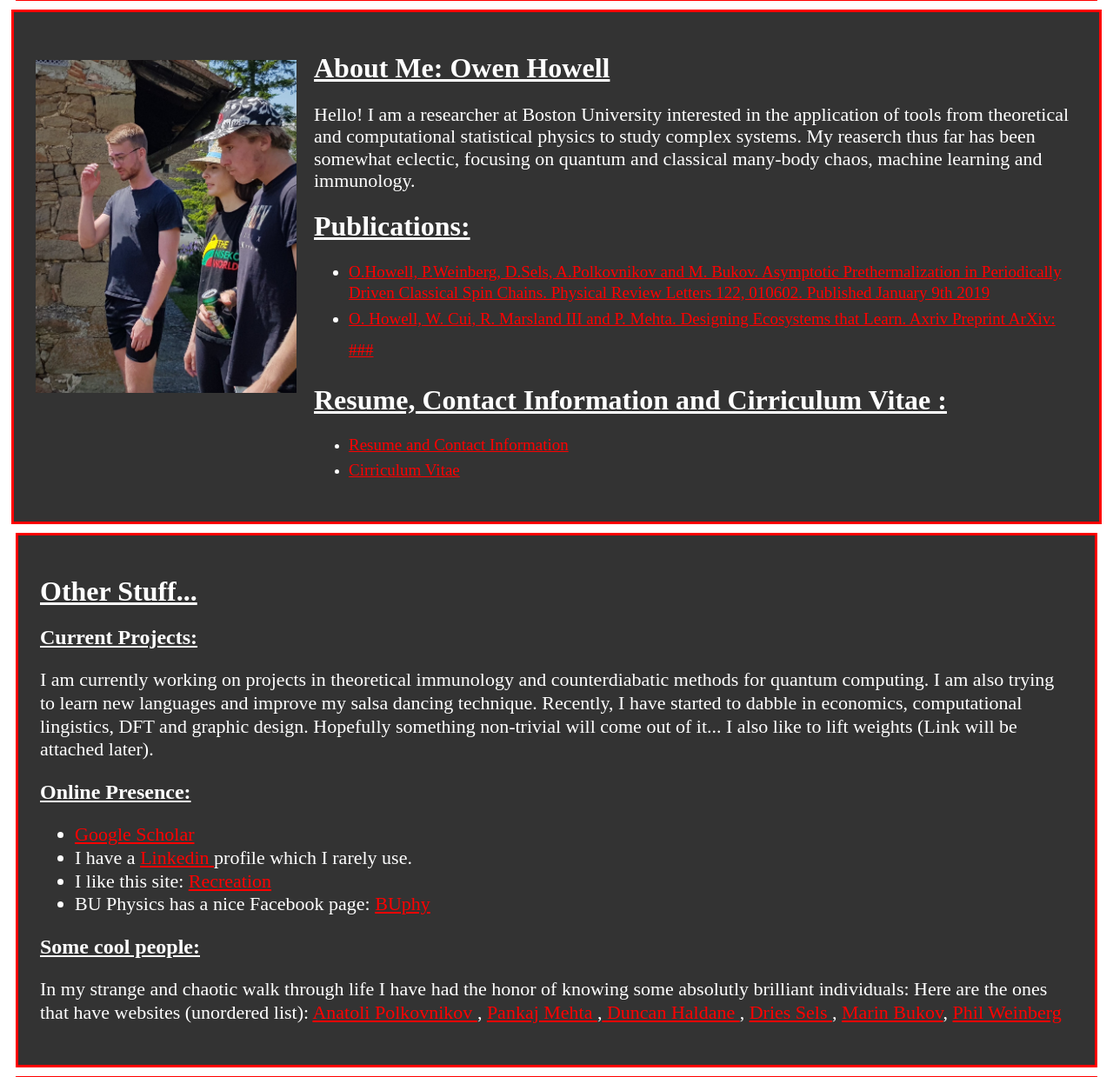
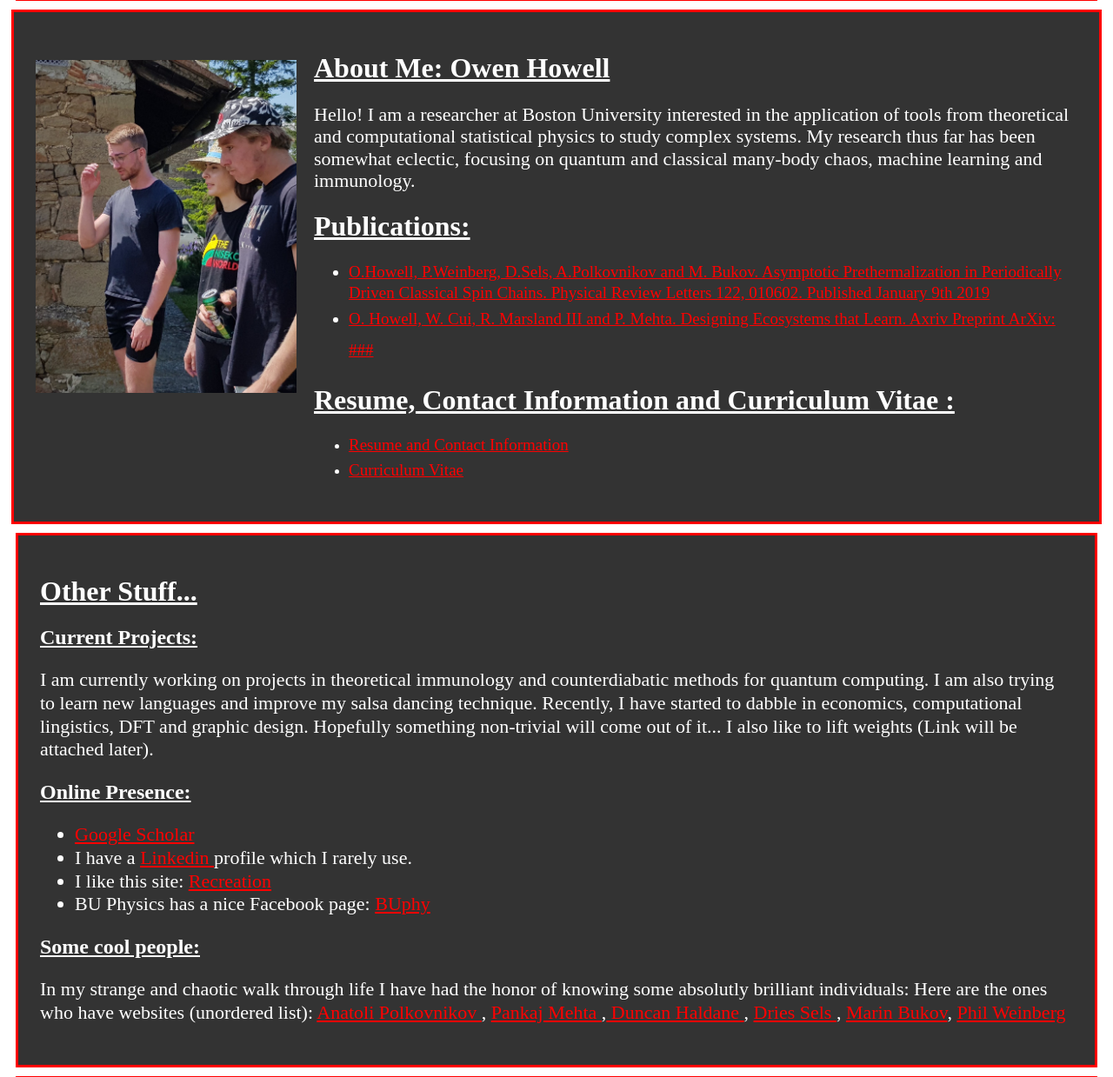
Before and after one commit to owenhowell20/owenhowell20.github.io, a plain HTML site: page index.html in a window 1280 px wide. Shown: the part 199-1438 px from the top of the page at 87% size. Drawn offline with Linux system fonts and the light colour scheme.

Commit message:
Initial commit

```diff
--- a/index.html
+++ b/index.html
@@ -35,7 +35,7 @@
 
 <h1>  <u> About Me: Owen Howell </u> </h1>
 
-<p style="line-height: 19pt ; font-size: 22px "" > Hello! I am a researcher at Boston University interested in the application of tools from theoretical and computational statistical physics to study complex systems. My reaserch thus far has been somewhat eclectic, focusing on quantum and classical many-body chaos, machine learning and immunology.  </p>
+<p style="line-height: 19pt ; font-size: 22px "" > Hello! I am a researcher at Boston University interested in the application of tools from theoretical and computational statistical physics to study complex systems. My research thus far has been somewhat eclectic, focusing on quantum and classical many-body chaos, machine learning and immunology.  </p>
 
 <h1> <u> Publications: </u> </h1>
 
@@ -46,11 +46,11 @@
 
 </ul>
 
-<h1> <u> Resume, Contact Information and Cirriculum Vitae : </u> </h1>
+<h1> <u> Resume, Contact Information and Curriculum Vitae : </u> </h1>
 
 <ul>
 	<li> <a href="Owen_Howell_Resume.pdf" target="_blank" style="color:red; font-size: 19px"> Resume and Contact Information</a>  </li>
-	<li> <a href="#" style="color:red; line-height: 27pt; font-size: 19px"> Cirriculum Vitae </a>  </li>
+	<li> <a href="#" style="color:red; line-height: 27pt; font-size: 19px"> Curriculum Vitae </a>  </li>
 
 </ul>
 
@@ -82,7 +82,7 @@ I am currently working on projects in theoretical immunology and counterdiabatic
 </ul>
 
 <h2> <u>Some cool people: </u> </h2>
-<p style="line-height: 20pt; font-size: 22px"> In my strange and chaotic walk through life I have had the honor of knowing some absolutly brilliant individuals: Here are the ones that have websites (unordered list):  <a href="http://physics.bu.edu/~asp/" target="_blank" style="color:red"> Anatoli Polkovnikov </a>, <a href="http://physics.bu.edu/~pankajm/" target="_blank" style="color:red"> Pankaj Mehta </a>,<a href="http://wwwphy.princeton.edu/~haldane/index.html" target="_blank" style="color:red"> Duncan Haldane </a>, <a href="https://scholar.google.com/citations?user=7MNzuJ8AAAAJ&hl=en" target="_blank" style="color:red"> Dries Sels </a>, <a href="https://mgbukov.github.io" target="_blank" style="color:red"> Marin Bukov</a>, <a href="https://scholar.google.com/citations?user=HAZRRQwAAAAJ&hl=en" target="_blank" style="color:red">Phil Weinberg</a>
+<p style="line-height: 20pt; font-size: 22px"> In my strange and chaotic walk through life I have had the honor of knowing some absolutly brilliant individuals: Here are the ones who have websites (unordered list):  <a href="http://physics.bu.edu/~asp/" target="_blank" style="color:red"> Anatoli Polkovnikov </a>, <a href="http://physics.bu.edu/~pankajm/" target="_blank" style="color:red"> Pankaj Mehta </a>,<a href="http://wwwphy.princeton.edu/~haldane/index.html" target="_blank" style="color:red"> Duncan Haldane </a>, <a href="https://scholar.google.com/citations?user=7MNzuJ8AAAAJ&hl=en" target="_blank" style="color:red"> Dries Sels </a>, <a href="https://mgbukov.github.io" target="_blank" style="color:red"> Marin Bukov</a>, <a href="https://scholar.google.com/citations?user=HAZRRQwAAAAJ&hl=en" target="_blank" style="color:red">Phil Weinberg</a>
 
 
 
```
